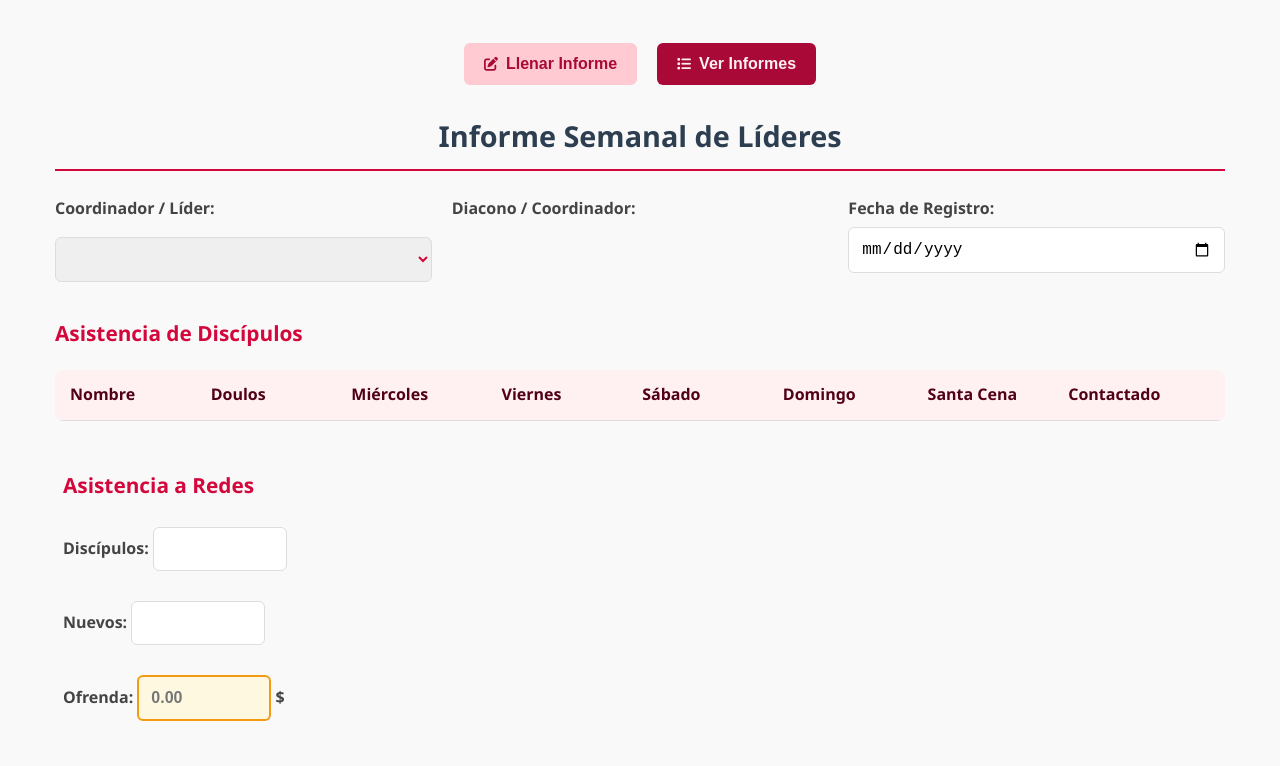
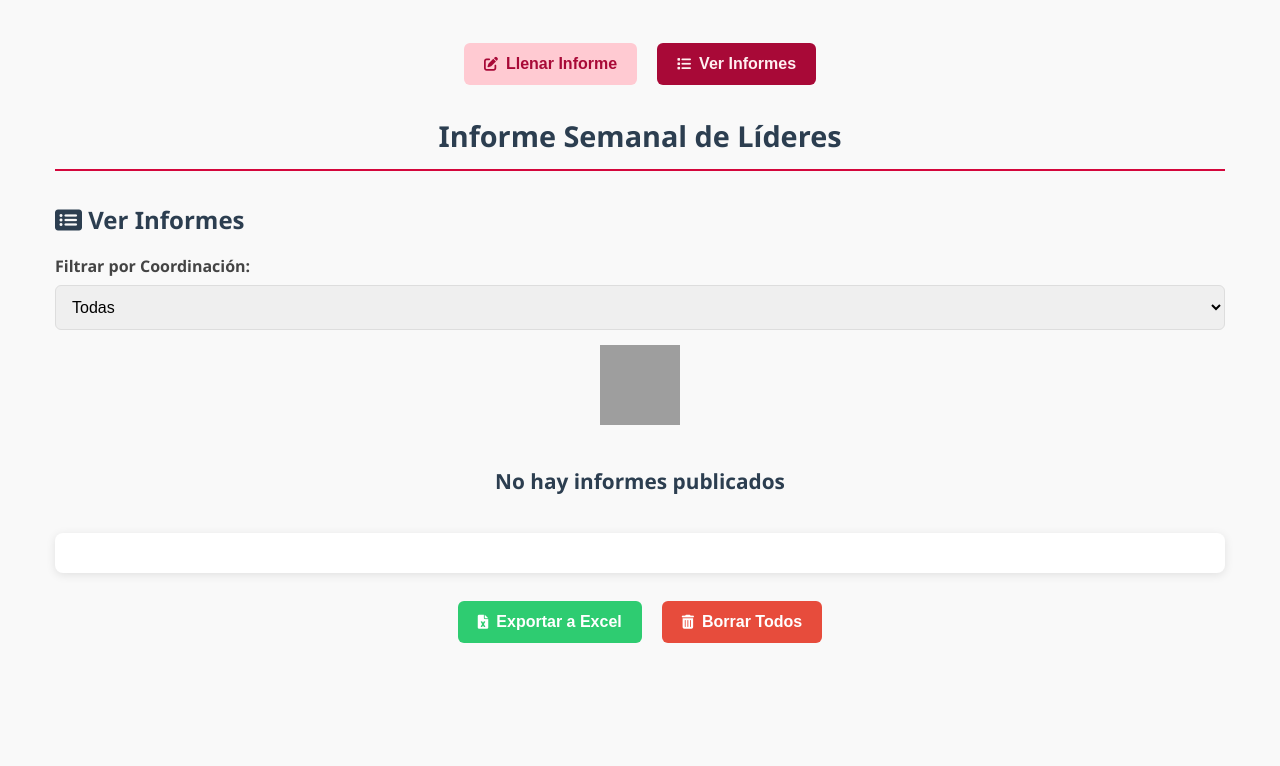
Before and after one commit to Rolando199527/informe-lideres, a plain HTML site: page frontend/index.html in a window 1280 px wide. Both pictures are taken after a click on the button "Ver Informes". Shown: the top 766 px of the page. Drawn offline with Linux system fonts and the light colour scheme; no server answers; grey boxes are pictures that could not be loaded.

Commit message:
feat: Update report fetching logic and enhance UI for better user experience

```diff
--- a/backend/routes/informes/obtenerDatosInformes.js
+++ b/backend/routes/informes/obtenerDatosInformes.js
@@ -3,8 +3,11 @@ const router = express.Router();
 const db = require('../../db/connection');
 
 router.get("/obtenerInforme", async (req, res) => {
+    const {fecha} = req.query;
     try{
-        const result = await db.query("SELECT * FROM obtener_informes_por_lider()");
+        const result = await db.query("SELECT * FROM obtener_informes_desde($1, NULL)",
+            [fecha]
+        );
         if (result.rows.length === 0) {
             return res.status(404).json({ message: "No se encontraron informes" });
         }
--- a/frontend/app.js
+++ b/frontend/app.js
@@ -18,9 +18,9 @@
       llenarInforme: document.getElementById("llenarInforme"),
       contenedorInformes: document.getElementById("contenedorInformes"),
     },
-    data:{
-      fechaDomingo: "2025-07-27",
-      fechaSabado:""
+    data: {
+      fechaInicio: (fechaInicio = new Date()), // Fecha de inicio del informe, puedes cambiarla según sea necesario
+      fechaFiltrado: "", // Fecha filtrada para la consulta de informes, puedes cambiarla según sea necesario",
     },
     init() {
       App.bindEvents();
@@ -43,6 +43,7 @@
         });
         App.html.verInformes.addEventListener("click", () => {
           App.methods.cargarInformes();
+          App.methods.formatearFecha();
         });
         App.html.llenarInforme.addEventListener("click", () => {
           App.html.datosInforme.style.display = "block";
@@ -162,20 +163,40 @@
           console.error("Error en la solicitud:", error);
         }
       },
+      formatearFecha() {
+        fechaActual = new Date();
+        if (fechaActual.getDay() === 0) {
+          // Si es domingo, sumar un día
+          App.data.fechaInicio = fechaActual;
+          App.data.fechaFiltrado = fechaActual.toLocaleDateString("es-ES", {
+            year: "numeric",
+            month: "2-digit",
+            day: "2-digit",
+          });
+        }
+        // return fechaFormateada;
+      },
       async cargarInformes() {
         try {
-          const res = await fetch("http://localhost:6543/api/obtenerInforme");
+          const res = await fetch(
+            "http://localhost:6543/api/obtenerInforme?fecha=" +
+              App.data.fechaFiltrado
+          );
           let informes = await res.json();
           informes = informes.result;
           if (res.ok) {
             console.log("Informes obtenidos exitosamente:", informes);
             // Aquí puedes renderizar los informes en tu interfaz
             App.renderInformes(informes);
-          } else {
-            console.error("Error al obtener informes:", informes);
+          } else if (res.status === 404) {
+            App.renderSinInformes();
+          } else if (res.status === 500) {
+            console.error("Error al obtener informes:", informes.error);
+            App.renderSinInformes();
           }
         } catch (error) {
           console.error("Error en la solicitud de informes:", error);
+          App.renderSinInformes();
         }
       },
     },
@@ -285,6 +306,13 @@
         contenedorInformes.appendChild(informeDiv);
       });
     },
+    renderSinInformes() {
+      App.html.datosInforme.style.display = "none";
+      App.html.seccionVer.style.display = "block";
+      App.html.contenedorInformes.innerHTML = `
+      <img id="iconoEmpty" src="https://api.iconify.design/line-md:alert-circle-twotone-loop.svg?color=%23888888" alt="">
+      <h3 class="mensajeVacio">No hay informes publicados</h3>`;
+    },
   };
   App.init();
 })();
--- a/frontend/style.css
+++ b/frontend/style.css
@@ -238,6 +238,16 @@ input[type="checkbox"] {
   margin-top: 30px;
 }
 
+#contenedorInformes {
+  flex-direction: column;
+  gap: 20px;
+  display: flex;
+  flex-direction: column;
+  justify-items: center;
+  align-items: center;
+  animation: fadeIn 0.3s ease-out forwards;
+}
+
 #contenedorInformes > div {
   background: white;
   border-radius: 8px;
@@ -393,3 +403,12 @@ details summary {
     width: 40%;
   }
 }
+
+.mensajeVacio{
+  color:#2c3e50 ;
+}
+
+#iconoEmpty{
+  width: 80px;
+  height: 80px;
+}
```
Also changed, not shown: frontend/index.html (+1 -0 lines).
